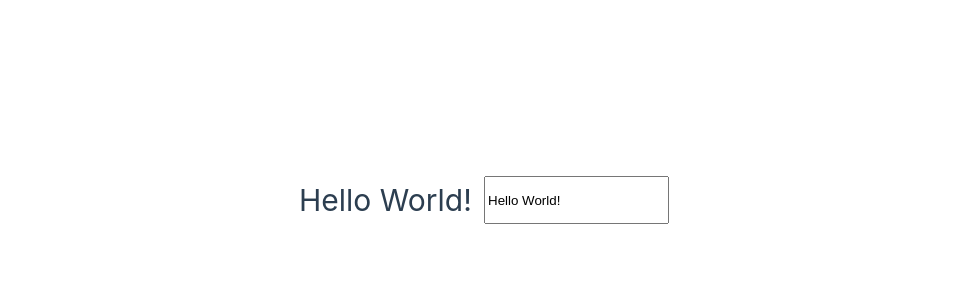
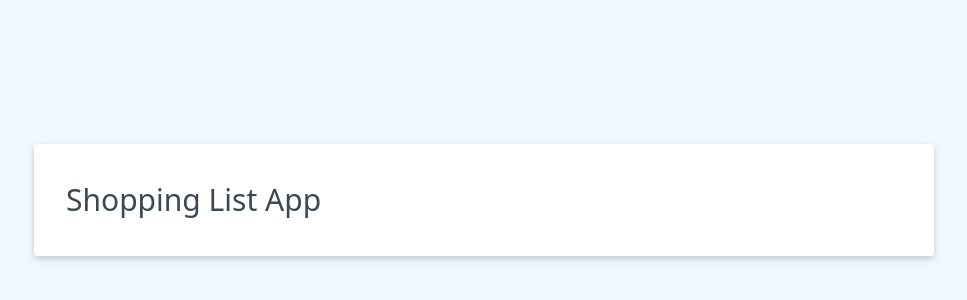
Before and after one commit to KarbovskyiV/vue-roadmap, a Vue app: page / in a window 1280 px wide. Shown: the part 200-500 px from the top of the page, without its empty margins (156-1123 px from the left). Built offline with nearby package versions, Linux system fonts and the light colour scheme; the HTML template or start-up script is replaced by a standard one.

Commit message:
add main styles

```diff
--- a/src/App.vue
+++ b/src/App.vue
@@ -1,10 +1,9 @@
 <template>
-  <h1>{{ msg }}</h1>
-  <input v-model="msg" />
+  <h1>{{ header }}</h1>
 </template>
 
 <script setup>
 import { ref } from 'vue';
 
-const msg = ref('Hello World!');
+const header = ref('Shopping List App');
 </script>
--- a/src/assets/main.css
+++ b/src/assets/main.css
@@ -1,35 +1,175 @@
 @import './base.css';
 
-#app {
-  max-width: 1280px;
-  margin: 0 auto;
-  padding: 2rem;
-  font-weight: normal;
+body {
+  background: #eff8ff;
+  height: 100vh;
+  width: 100vw;
+  font-family:
+    system-ui,
+    BlinkMacSystemFont,
+    -apple-system,
+    Segoe UI,
+    Roboto,
+    Oxygen,
+    Ubuntu,
+    Cantarell,
+    Fira Sans,
+    Droid Sans,
+    Helvetica Neue,
+    sans-serif;
+  display: flex;
+  align-items: center;
+  justify-content: center;
+  margin: 0;
+  padding: 0;
 }
 
-a,
-.green {
-  text-decoration: none;
-  color: hsla(160, 100%, 37%, 1);
-  transition: 0.4s;
-  padding: 3px;
+.counter {
+  font-size: 0.8rem;
+  padding-left: 10px;
+  padding-right: 10px;
 }
 
-@media (hover: hover) {
-  a:hover {
-    background-color: hsla(160, 100%, 37%, 0.2);
-  }
+#app {
+  background: #fff;
+  padding: 2rem;
+  margin: 1rem;
+  border-radius: 3px;
+  box-shadow:
+    0 4px 8px 0 rgba(0, 0, 0, 0.12),
+    0 2px 4px 0 rgba(0, 0, 0, 0.08);
+  width: 95%;
+  max-width: 900px;
 }
 
-@media (min-width: 1024px) {
-  body {
-    display: flex;
-    place-items: center;
-  }
+h1 {
+  color: #3d4852;
+}
 
-  #app {
-    display: grid;
-    grid-template-columns: 1fr 1fr;
-    padding: 0 2rem;
-  }
+ul {
+  list-style: none;
+  padding: 0;
 }
+
+a {
+  color: #6cb2eb;
+  font-size: 1.25rem;
+  transition: all 0.1s ease-in;
+  margin-top: 0.5rem;
+  display: block;
+}
+
+a:hover {
+  color: #3490dc;
+}
+
+li,
+p {
+  display: flex;
+  align-items: center;
+  line-height: 1.75;
+  letter-spacing: 0.5px;
+  color: #3d4852;
+  font-size: 1.25rem;
+  cursor: pointer;
+  transition: all 0.1s ease-in;
+}
+
+li:hover {
+  color: #22292f;
+}
+
+li input {
+  margin: 0 0.5rem 0;
+}
+
+#shopping-list > input,
+#shopping-list > select {
+  width: 100%;
+  border-radius: 3px;
+  box-shadow: 0 2px 4px 0 rgba(0, 0, 0, 0.1);
+  border: 1px solid #f1f5f8;
+  color: #606f7b;
+  padding: 0.5rem 0.75rem;
+  box-sizing: border-box;
+  font-size: 1rem;
+  letter-spacing: 0.5px;
+  margin: 0.5rem 0;
+}
+
+.add-item-form,
+.header {
+  display: flex;
+  align-items: center;
+  justify-content: space-between;
+}
+
+.add-item-form input {
+  width: 70%;
+  border-radius: 3px;
+  box-shadow: 0 2px 4px 0 rgba(0, 0, 0, 0.1);
+  border: 1px solid #f1f5f8;
+  color: #606f7b;
+  padding: 0.5rem 0.75rem;
+  box-sizing: border-box;
+  font-size: 1rem;
+  letter-spacing: 0.5px;
+  margin: 0.5rem 0;
+}
+
+.btn {
+  border: none;
+  border-radius: 3px;
+  margin: auto 0;
+  padding: 0.5rem 0.75rem;
+  flex-shrink: 0;
+  cursor: pointer;
+  font-size: 0.9rem;
+  letter-spacing: 0.5px;
+  transition: all 0.1s ease-in;
+}
+
+.btn[disabled] {
+  background: #8795a1;
+}
+
+.btn[disabled]:hover {
+  background: #606f7b;
+}
+
+.btn-primary {
+  background: #6cb2eb;
+  color: #fff;
+}
+
+.btn-primary:hover {
+  background: #3490dc;
+}
+
+.btn-cancel {
+  background: #ef5753;
+  color: #fff;
+}
+
+.btn-cancel:hover {
+  background: #e3342f;
+  color: #fff;
+}
+
+.strikeout {
+  text-decoration: line-through;
+  color: #b8c2cc;
+}
+
+.strikeout:hover {
+  color: #8795a1;
+}
+
+.priority {
+  color: #de751f;
+}
+input[type='checkbox'] {
+  display: inline !important;
+  box-shadow: none;
+  width: auto;
+}
```
